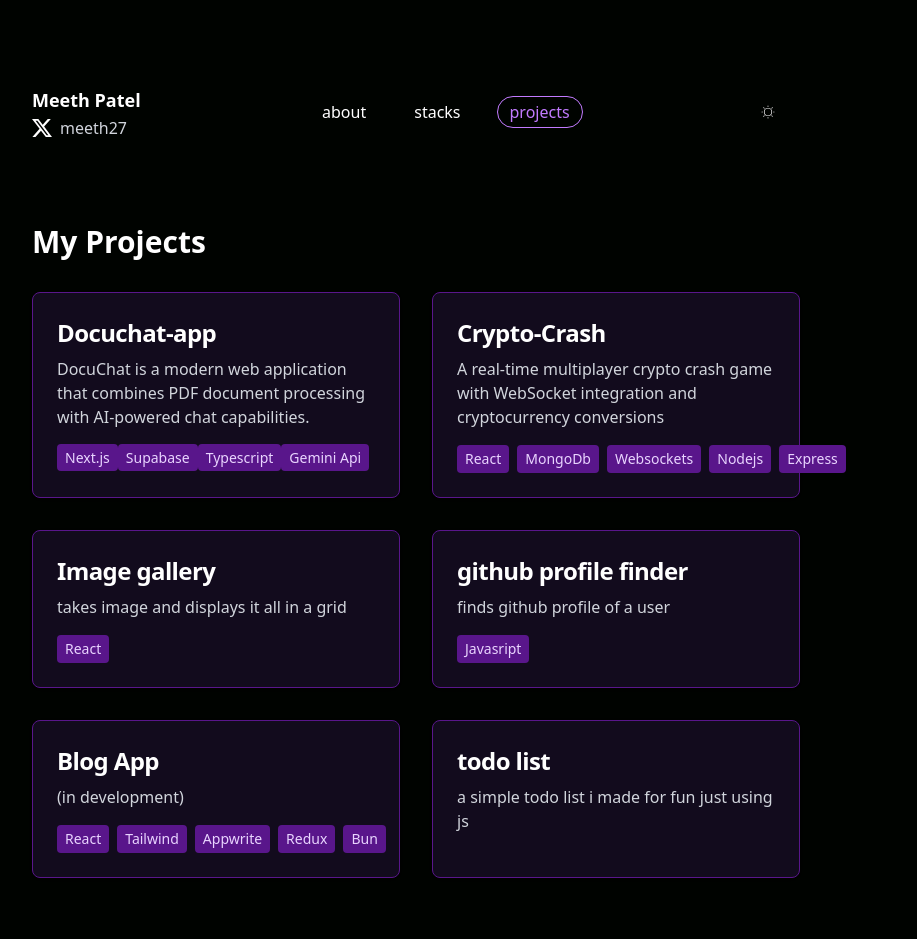
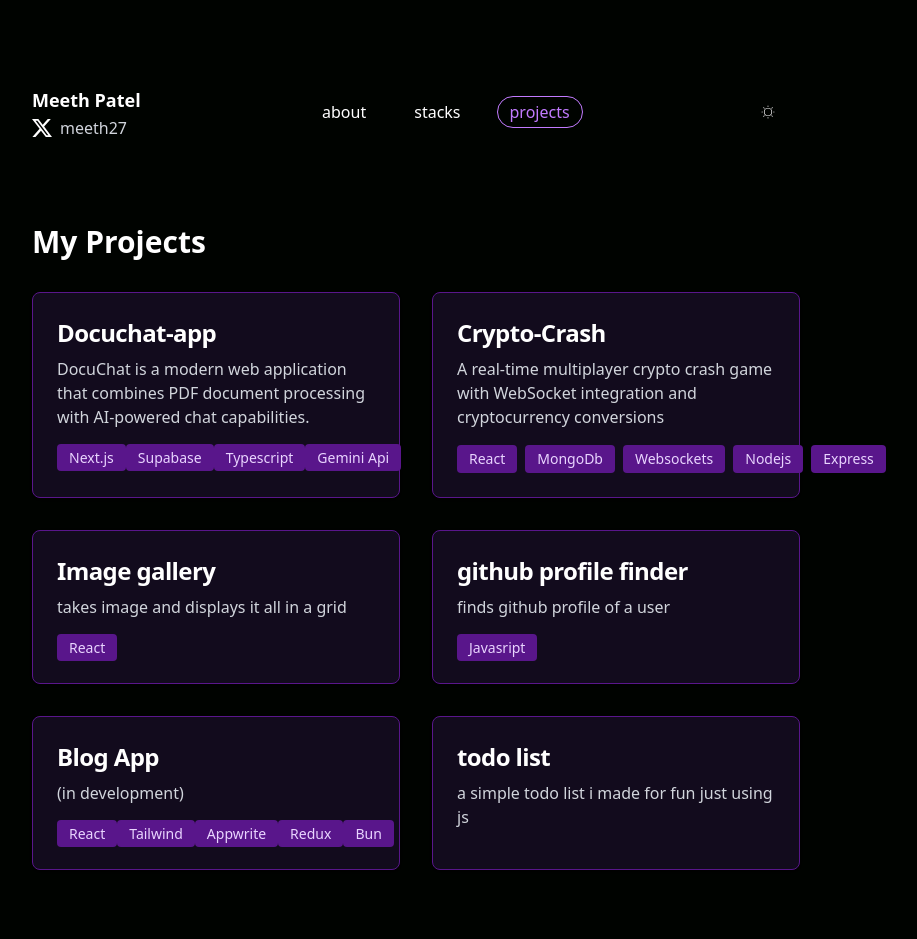
Before and after one commit to meethp20/portfolio, a React (Vite) app: page /projects in a window 1280 px wide. Shown: the top 939 px of the page, without its empty margins (224-1141 px from the left). Built offline with nearby package versions, Linux system fonts and the light colour scheme.

Commit message:
Update Projects.jsx

```diff
--- a/src/components/Projects.jsx
+++ b/src/components/Projects.jsx
@@ -14,56 +14,56 @@ function Projects() {
                     <p className={`font-normal ${theme === 'dark' ? 'text-gray-300' : 'text-gray-600'}`}>
 DocuChat is a modern web application that combines PDF document processing with AI-powered chat capabilities.</p>
                     <div className="mt-4 flex-wrap gap-2">
-                        <span className="px-2 py-1 text-sm bg-purple-900 text-purple-200 rounded">Next.js</span>
-                        <span className="px-2 py-1 text-sm bg-purple-900 text-purple-200 rounded">Supabase</span>
-                        <span className="px-2 py-1 text-sm bg-purple-900 text-purple-200 rounded">Typescript</span>
-                        <span className="px-2 py-1 text-sm bg-purple-900 text-purple-200 rounded">Gemini Api</span>
+                        <span className="px-3 py-1 text-sm bg-purple-900 text-purple-200 rounded whitespace-nowrap">Next.js</span>
+                        <span className="px-3 py-1 text-sm bg-purple-900 text-purple-200 rounded whitespace-nowrap">Supabase</span>
+                        <span className="px-3 py-1 text-sm bg-purple-900 text-purple-200 rounded whitespace-nowrap">Typescript</span>
+                        <span className="px-3 py-1 text-sm bg-purple-900 text-purple-200 rounded whitespace-nowrap">Gemini Api</span>
                     </div>
                 </a>
                   <a href="https://github.com/meethp20/Crypto-Crash" target='_blank' className={`block p-6 ${theme === 'dark' ? 'bg-[#120B1D] border-purple-900' : 'bg-gray-100 border-gray-200'} border rounded-lg shadow hover:bg-opacity-80 hover:scale-105 transition-all duration-300`}>
                     <h5 className={`mb-2 text-2xl font-bold tracking-tight ${theme === 'dark' ? 'text-white' : 'text-gray-900'}`}>Crypto-Crash</h5>
                     <p className={`font-normal ${theme === 'dark' ? 'text-gray-300' : 'text-gray-600'}`}>A real-time multiplayer crypto crash game with WebSocket integration and cryptocurrency conversions</p>
                     <div className="mt-4 flex gap-2">
-                        <span className="px-2 py-1 text-sm bg-purple-900 text-purple-200 rounded">React</span>
-                        <span className="px-2 py-1 text-sm bg-purple-900 text-purple-200 rounded">MongoDb</span>
-                        <span className="px-2 py-1 text-sm bg-purple-900 text-purple-200 rounded">Websockets</span>
-                        <span className="px-2 py-1 text-sm bg-purple-900 text-purple-200 rounded">Nodejs</span>
-                        <span className="px-2 py-1 text-sm bg-purple-900 text-purple-200 rounded">Express</span>
+                        <span className="px-3 py-1 text-sm bg-purple-900 text-purple-200 rounded whitespace-nowrap">React</span>
+                        <span className="px-3 py-1 text-sm bg-purple-900 text-purple-200 rounded whitespace-nowrap">MongoDb</span>
+                        <span className="px-3 py-1 text-sm bg-purple-900 text-purple-200 rounded whitespace-nowrap">Websockets</span>
+                        <span className="px-3 py-1 text-sm bg-purple-900 text-purple-200 rounded whitespace-nowrap">Nodejs</span>
+                        <span className="px-3 py-1 text-sm bg-purple-900 text-purple-200 rounded whitespace-nowrap">Express</span>
 
                     </div>
                 </a>
                 <a href="https://image-gallery-eosin-seven.vercel.app/" target='_blank' className={`block p-6 ${theme === 'dark' ? 'bg-[#120B1D] border-purple-900' : 'bg-gray-100 border-gray-200'} border rounded-lg shadow hover:bg-opacity-80 hover:scale-105 transition-all duration-300`}>
                     <h5 className={`mb-2 text-2xl font-bold tracking-tight ${theme === 'dark' ? 'text-white' : 'text-gray-900'}`}>Image gallery</h5>
                     <p className={`font-normal ${theme === 'dark' ? 'text-gray-300' : 'text-gray-600'}`}>takes image and displays it all in a grid</p>
-                    <div className="mt-4 flex gap-2">
-                        <span className="px-2 py-1 text-sm bg-purple-900 text-purple-200 rounded">React</span>
+                    <div className="mt-4 flex-wrap gap-2">
+                        <span className="px-3 py-1 text-sm bg-purple-900 text-purple-200 rounded whitespace-nowrap">React</span>
                     </div>
                 </a>
 
                 <a href="https://github-profiles-blue.vercel.app/" target='_blank' className={`block p-6 ${theme === 'dark' ? 'bg-[#120B1D] border-purple-900' : 'bg-gray-100 border-gray-200'} border rounded-lg shadow hover:bg-opacity-80 hover:scale-105 transition-all duration-300`}>
                     <h5 className={`mb-2 text-2xl font-bold tracking-tight ${theme === 'dark' ? 'text-white' : 'text-gray-900'}`}>github profile finder</h5>
                     <p className={`font-normal ${theme === 'dark' ? 'text-gray-300' : 'text-gray-600'}`}>finds github profile of a user</p>
-                    <div className="mt-4 flex gap-2">
-                        <span className="px-2 py-1 text-sm bg-purple-900 text-purple-200 rounded">Javasript</span>
+                    <div className="mt-4 flex-wrap gap-2">
+                        <span className="px-3 py-1 text-sm bg-purple-900 text-purple-200 rounded whitespace-nowrap">Javasript</span>
                     </div>
                 </a>
 
                 <a href="#" className={`block p-6 ${theme === 'dark' ? 'bg-[#120B1D] border-purple-900' : 'bg-gray-100 border-gray-200'} border rounded-lg shadow hover:bg-opacity-80 hover:scale-105 transition-all duration-300`}>
                     <h5 className={`mb-2 text-2xl font-bold tracking-tight ${theme === 'dark' ? 'text-white' : 'text-gray-900'}`}>Blog App</h5>
                     <p className={`font-normal ${theme === 'dark' ? 'text-gray-300' : 'text-gray-600'}`}>(in development)</p>
-                    <div className="mt-4 flex gap-2">
-                      <span className="px-2 py-1 text-sm bg-purple-900 text-purple-200 rounded">React</span>
-                      <span className="px-2 py-1 text-sm bg-purple-900 text-purple-200 rounded">Tailwind</span>
-                      <span className="px-2 py-1 text-sm bg-purple-900 text-purple-200 rounded">Appwrite</span>
-                      <span className="px-2 py-1 text-sm bg-purple-900 text-purple-200 rounded">Redux</span>
-                      <span className="px-2 py-1 text-sm bg-purple-900 text-purple-200 rounded">Bun</span>
+                    <div className="mt-4 flex-wrap gap-2">
+                      <span className="px-3 py-1 text-sm bg-purple-900 text-purple-200 rounded whitespace-nowrap">React</span>
+                      <span className="px-3 py-1 text-sm bg-purple-900 text-purple-200 rounded whitespace-nowrap">Tailwind</span>
+                      <span className="px-3 py-1 text-sm bg-purple-900 text-purple-200 rounded whitespace-nowrap">Appwrite</span>
+                      <span className="px-3 py-1 text-sm bg-purple-900 text-purple-200 rounded whitespace-nowrap">Redux</span>
+                      <span className="px-3 py-1 text-sm bg-purple-900 text-purple-200 rounded whitespace-nowrap">Bun</span>
                     </div>
                 </a>
 
                 <a href="https://todo-list-ruddy-alpha-51.vercel.app/" className={`block p-6 ${theme === 'dark' ? 'bg-[#120B1D] border-purple-900' : 'bg-gray-100 border-gray-200'} border rounded-lg shadow hover:bg-opacity-80 hover:scale-105 transition-all duration-300`}>
                     <h5 className={`mb-2 text-2xl font-bold tracking-tight ${theme === 'dark' ? 'text-white' : 'text-gray-900'}`}>todo list</h5>
                     <p className={`font-normal ${theme === 'dark' ? 'text-gray-300' : 'text-gray-600'}`}>a simple todo list i made for fun just using js </p>
-                    <div className="mt-4 flex gap-2">
+                    <div className="mt-4 flex-wrap gap-2">
                     </div>
                 </a>
             </div>
```
